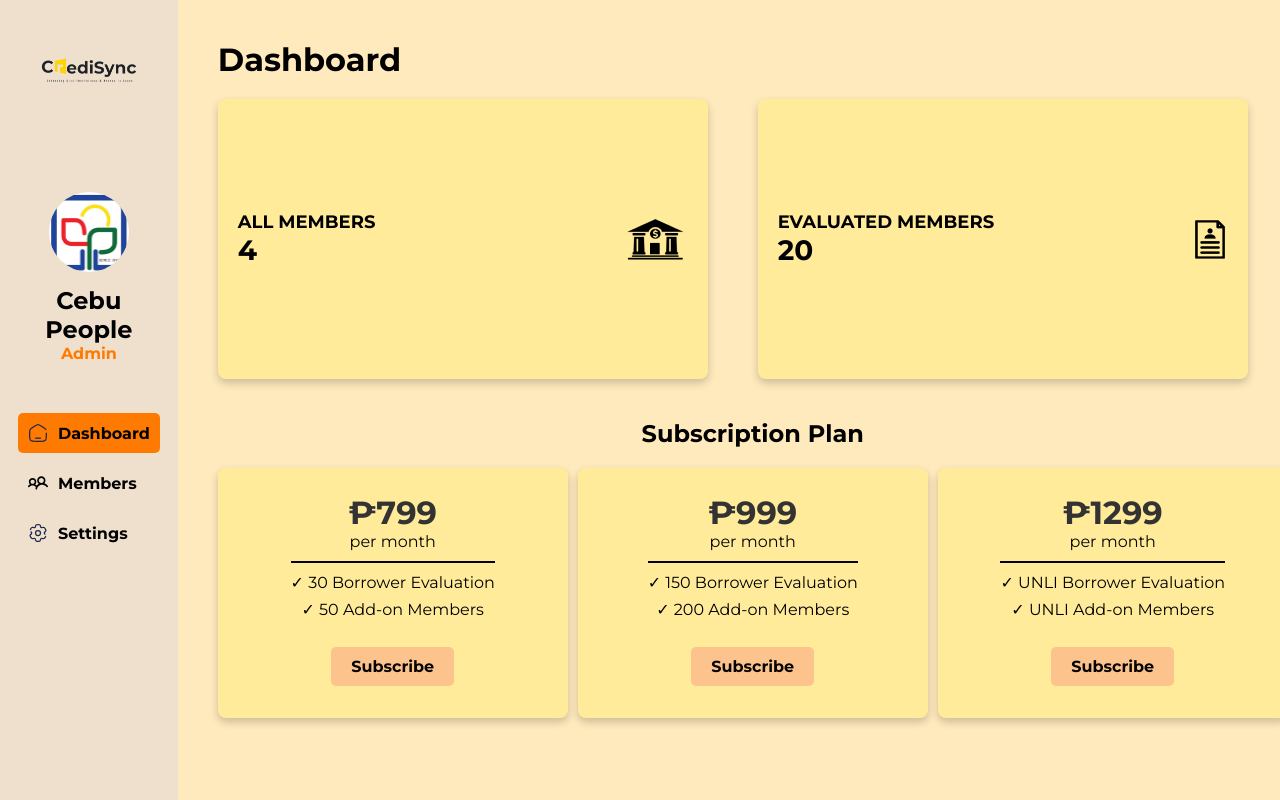
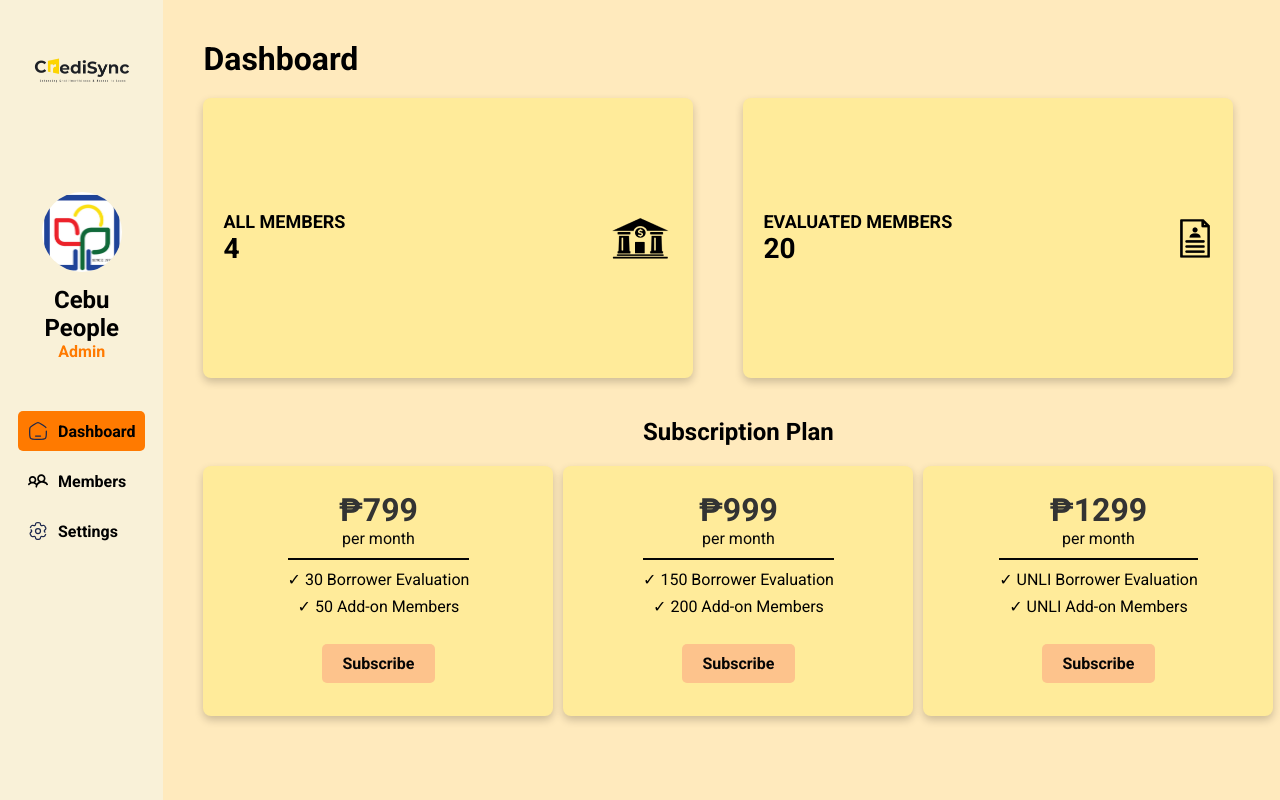
Before and after one commit to martinezcristy/CrediSyncML, a Flask app: page / in a window 1280 px wide; the page is wider, and only the part inside the window is pictured. Run offline with Flask 3, Linux system fonts and the light colour scheme; parts of the project's set-up code (start-up, migrations or seed data) failed here and were passed over; some libraries are stand-ins or nearby versions.

Commit message:
sidebar, form color, font import test

```diff
--- a/static/css/styles.css
+++ b/static/css/styles.css
@@ -1,11 +1,12 @@
 @import url('https://fonts.googleapis.com/css2?family=Montserrat:wght@400;700&display=swap');
+@import url('https://fonts.googleapis.com/css2?family=Roboto:ital,wght@0,100;0,300;0,400;0,500;0,700;0,900;1,100;1,300;1,400;1,500;1,700;1,900&display=swap');
 
 /* General Reset */
 * {
     margin: 0;
     padding: 0;
     box-sizing: border-box;
-    font-family: 'Montserrat', sans-serif;
+    font-family: 'Roboto', sans-serif;
 }
 
 body {
@@ -16,7 +17,7 @@
 
 .sidebar {
     width: 250px;
-    background-color: #efe0ce;
+    background-color: #F9F1D8;
     padding: 18px;
 }
 
```
